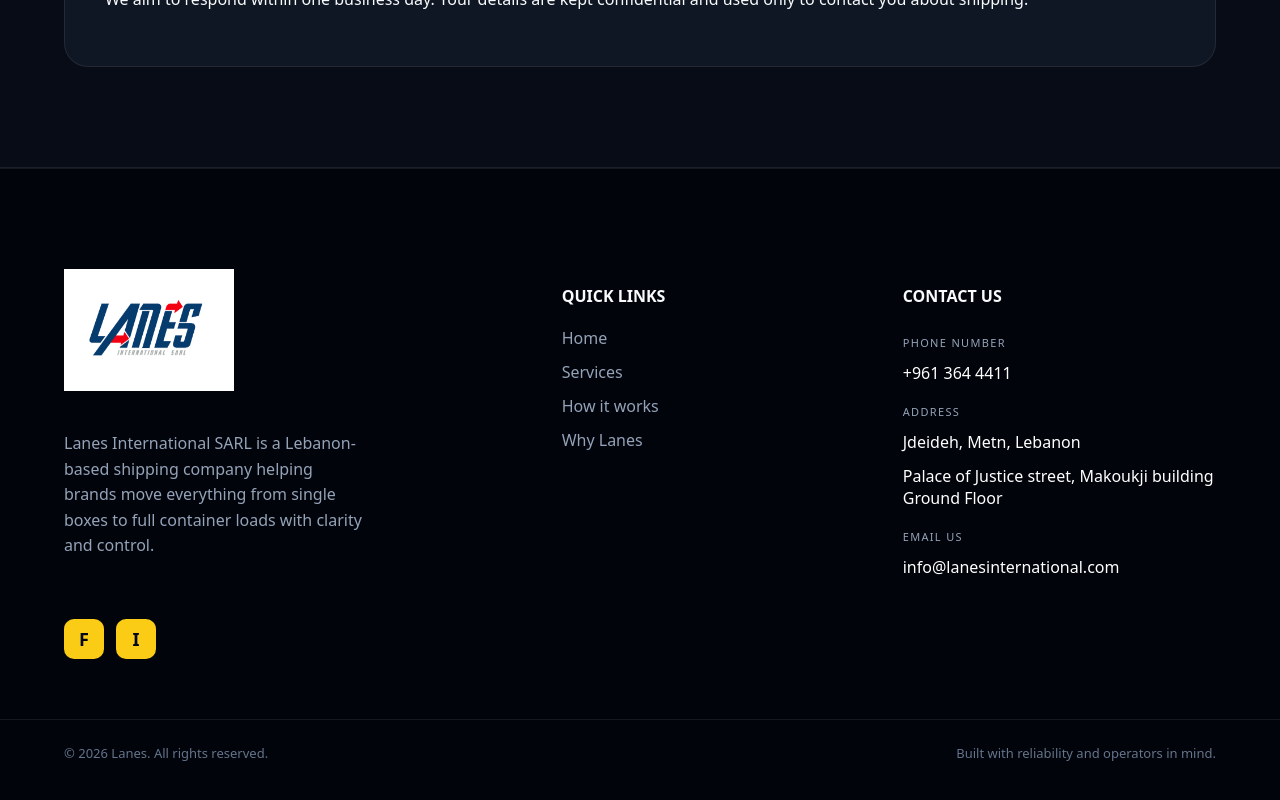
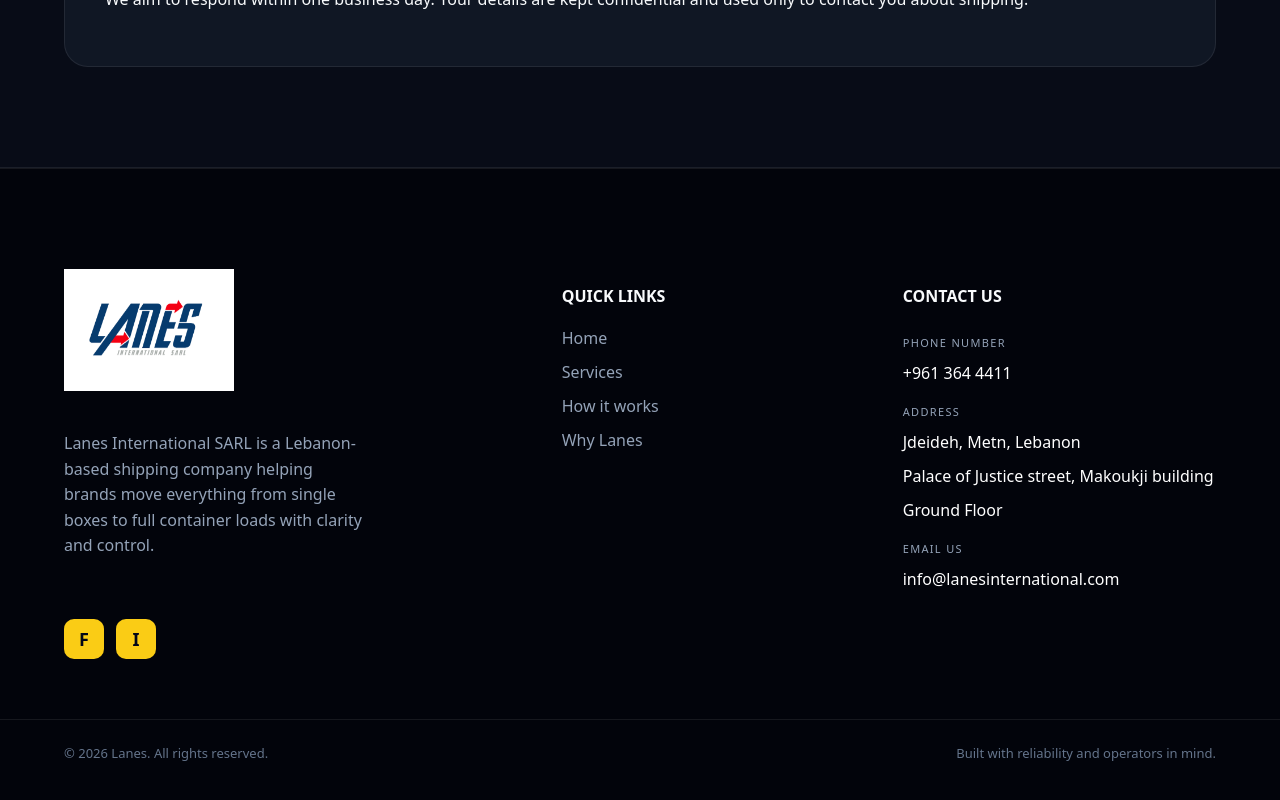
Before and after one commit to georgesmakoukji/lanes, a Next.js app: page / in a window 1280 px wide. Shown: the part 4711-5511 px from the top of the page. Built offline with nearby package versions, Linux system fonts and the light colour scheme.

Commit message:
style: Split footer address into separate lines for improved clarity and readability.

```diff
--- a/app/page.js
+++ b/app/page.js
@@ -531,8 +531,9 @@ export default function HomePage() {
               <span className="footer-label">Address</span>
               <span className="footer-text">Jdeideh, Metn, Lebanon</span>
               <span className="footer-text">
-                Palace of Justice street, Makoukji building Ground Floor
+                Palace of Justice street, Makoukji building
               </span>
+              <span className="footer-text">Ground Floor</span>
               <span className="footer-label">Email us</span>
               <span className="footer-text">info@lanesinternational.com</span>
             </div>
```
